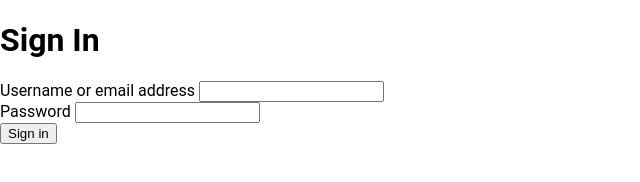
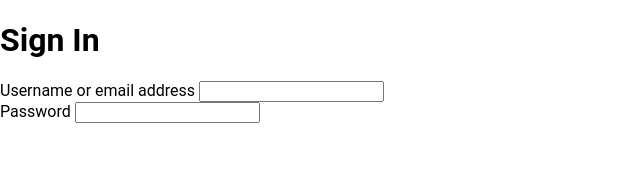
Before and after one commit to Luke242014/luke242014-dev.github.io, a plain HTML site: page signin.html in a window 1280 px wide. Shown: the whole page, without its empty margins (0-640 px from the left). Drawn offline with Linux system fonts and the light colour scheme.

Commit message:
Update signin.html

```diff
--- a/signin.html
+++ b/signin.html
@@ -16,7 +16,7 @@
 		<label>Password</label>
 		<input type="password" class="input">
 	</div>
-	<div class="btn">
-		<input type="submit" value="Sign in" class="sign_btn">
+	<div class="link">
+		<a href="https://luke242014.github.io/luke242014-dev.github.io/index2"></a>
 	</div>
 </div>
```
